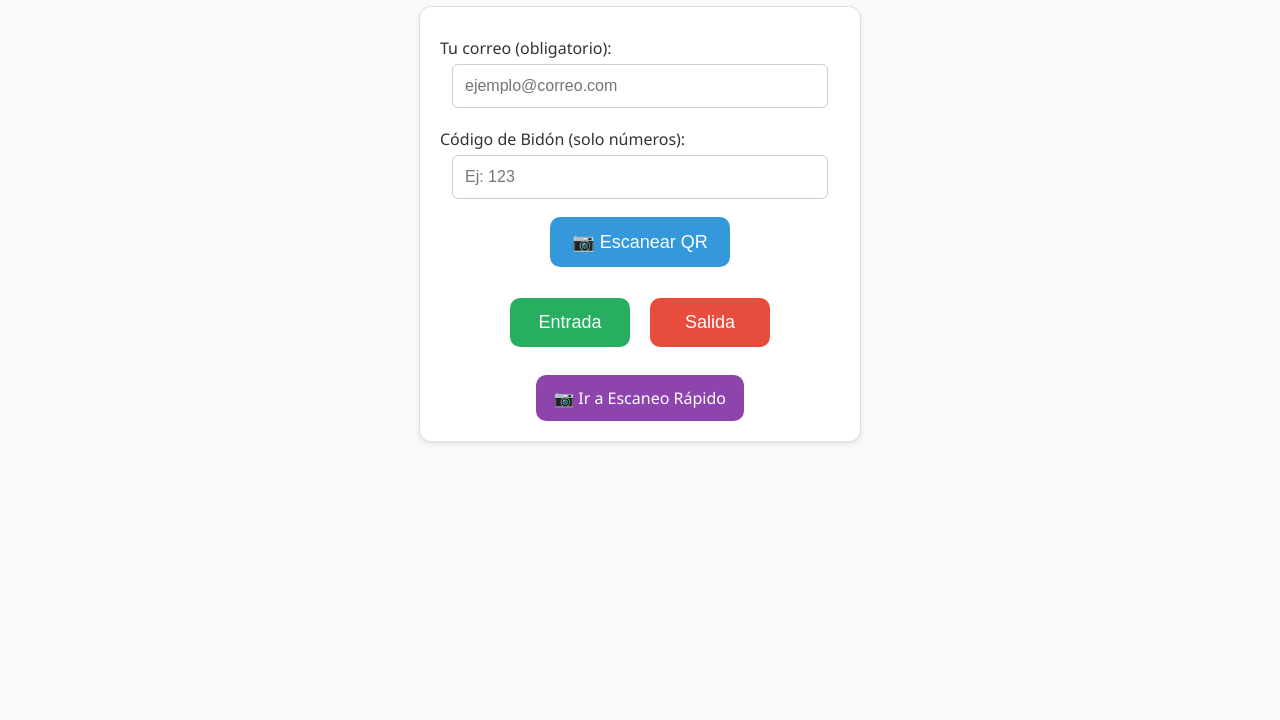
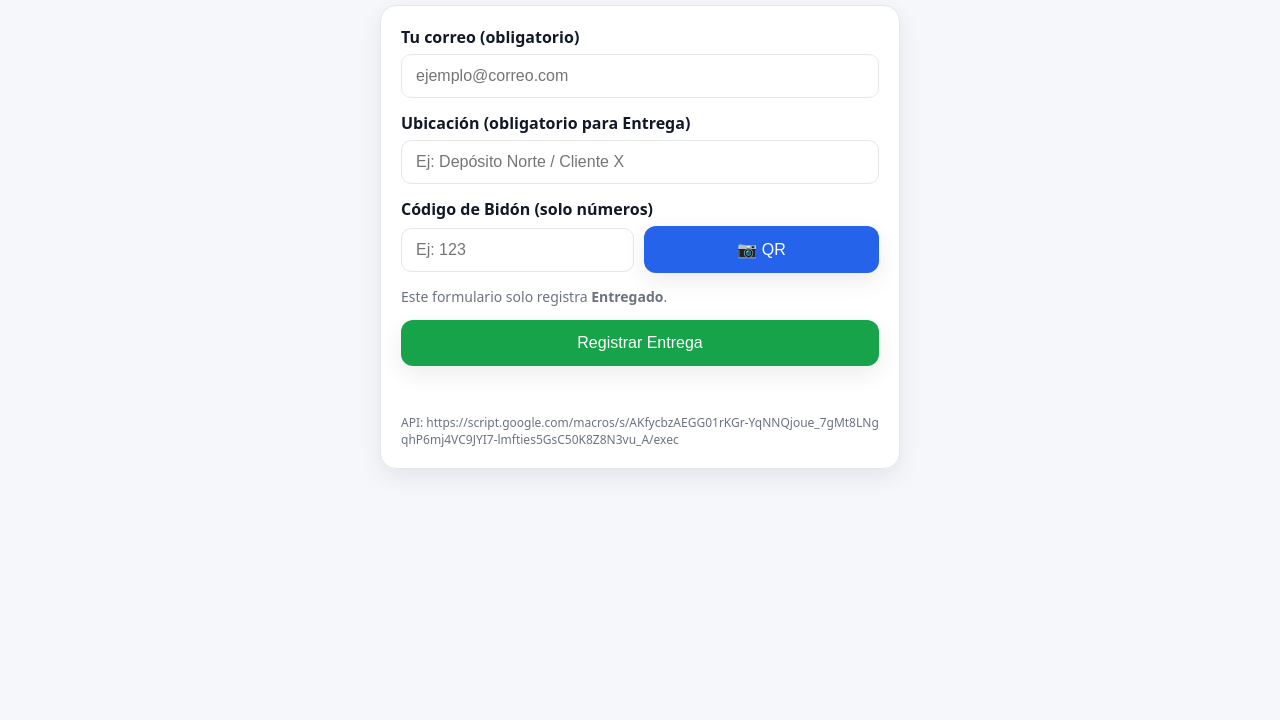
Before and after one commit to IgnacioMorard/controlTrazabilidad, a plain HTML site: page index.html in a window 1280 px wide. Shown: the part 80-800 px from the top of the page. Drawn offline with Linux system fonts and the light colour scheme.

Commit message:
Add files via upload

```diff
--- a/index.html
+++ b/index.html
@@ -1,183 +1,217 @@
 <!DOCTYPE html>
 <html lang="es">
 <head>
-  <meta charset="UTF-8">
-  <meta name="viewport" content="width=device-width, initial-scale=1.0">
-  <title>Control de Bidones</title>
+  <meta charset="UTF-8" />
+  <meta name="viewport" content="width=device-width, initial-scale=1.0" />
+  <title>Entrega de Bidón</title>
   <script src="https://unpkg.com/html5-qrcode" type="text/javascript"></script>
   <style>
-    body {
-      font-family: 'Segoe UI', Tahoma, Geneva, Verdana, sans-serif;
-      margin: 1em;
-      background: #f9fafb;
-      color: #333;
-      text-align: center;
+    :root{
+      --bg:#f6f7fb; --text:#1f2937; --primary:#1f6feb; --ok:#16a34a; --err:#e11d48;
+      --muted:#6b7280; --card:#ffffff; --border:#e5e7eb; --shadow:0 8px 24px rgba(0,0,0,.08);
+      --cancel:#9ca3af;
     }
-    h1 { color: #2c3e50; font-size: clamp(20px, 4vw, 32px); }
-    label { display: block; margin: 10px 0 5px; text-align: left; }
-    input {
-      padding: 12px;
-      width: 100%;
-      max-width: 350px;
-      border: 1px solid #ccc;
-      border-radius: 6px;
-      font-size: 16px;
-      margin-bottom: 10px;
-    }
-    button {
-      padding: 14px 22px;
-      border: none;
-      border-radius: 10px;
-      font-size: 18px;
-      cursor: pointer;
-      margin: 8px;
-      min-width: 120px;
-      color: white;
-    }
-    button:disabled {
-      opacity: 0.6;
-      cursor: not-allowed;
-    }
-    .btn-entrada { background-color: #27ae60; }
-    .btn-salida { background-color: #e74c3c; }
-    .btn-scan { background-color: #3498db; }
-    .nav-btn {
-      display:inline-block;
-      margin-top:20px;
-      padding:12px 18px;
-      background:#8e44ad;
-      color:#fff;
-      border-radius:10px;
-      text-decoration:none;
-      font-size:16px;
-    }
-    #formulario {
-      margin-top: 20px;
-      padding: 20px;
-      border: 1px solid #ddd;
-      border-radius: 12px;
-      background: white;
-      max-width: 400px;
-      margin-left: auto;
-      margin-right: auto;
-      box-shadow: 0 2px 5px rgba(0,0,0,0.1);
-    }
-    #qr-reader {
-      width: 100%;
-      max-width: 350px;
-      margin: 15px auto;
-    }
-    .error { color: #e74c3c; margin-top: 10px; }
-    .ok { color: #27ae60; margin-top: 10px; }
+    *{box-sizing:border-box}
+    body{margin:0;font-family:system-ui,-apple-system,"Segoe UI",Roboto,Ubuntu,"Helvetica Neue",Arial,"Apple Color Emoji","Segoe UI Emoji";background:var(--bg);color:var(--text)}
+    header{padding:16px;text-align:center;background:linear-gradient(90deg,#1f6feb,#5a79ef);color:#fff}
+    header h1{margin:0;font-size:clamp(18px,4vw,24px)}
+    main{max-width:520px;margin:20px auto;padding:20px;background:var(--card);border:1px solid var(--border);border-radius:16px;box-shadow:var(--shadow)}
+    .field{margin-bottom:14px}
+    label{display:block;margin-bottom:6px;font-weight:600;color:#111827}
+    input[type="email"],input[type="text"],input[type="number"]{width:100%;padding:12px 14px;border:1px solid var(--border);border-radius:10px;font-size:16px;outline:none}
+    input:focus{border-color:var(--primary)}
+    .row{display:flex;gap:10px;align-items:center}
+    .row>*{flex:1}
+    .btn{appearance:none;border:none;border-radius:12px;padding:14px 16px;font-size:16px;cursor:pointer;transition:transform .05s ease;color:#fff;box-shadow:var(--shadow)}
+    .btn:active{transform:scale(.98)}
+    .btn-scan{background:#2563eb;white-space:nowrap}
+    .btn-entrega{background:var(--ok);width:100%}
+    .muted{color:var(--muted);font-size:14px}
+    #qr-reader{display:none;width:100%;max-width:480px;margin:10px auto 0}
+    #mensaje{margin-top:12px;min-height:24px}
+    .ok{color:var(--ok)} .error{color:var(--err)}
+
+    /* Modal de confirmación */
+    .modal{position:fixed;inset:0;display:none;align-items:center;justify-content:center;background:rgba(0,0,0,.5);z-index:9999;padding:12px}
+    .modal-card{position:relative;background:#fff;width:100%;max-width:520px;border-radius:18px;padding:24px;box-shadow:var(--shadow);text-align:center;animation:pop .15s ease-out}
+    @keyframes pop{from{transform:scale(.98);opacity:.8}to{transform:scale(1);opacity:1}}
+    .modal-cancel{position:absolute;top:10px;right:10px;background:var(--cancel);border:none;color:#fff;border-radius:999px;padding:6px 10px;font-size:13px;cursor:pointer}
+    .mov-title{margin:0 0 6px 0;color:#111827;font-size:16px}
+    .bidon-giant{font-size:clamp(44px,12vw,72px);font-weight:800;letter-spacing:1px;color:#111827;margin:6px 0 2px}
+    .mov-sub{margin:0;color:var(--muted)}
+    .ubic-line{margin:8px 0 14px;color:#111827}
+    .confirm-btn{background:var(--ok);border:none;border-radius:12px;padding:14px 18px;font-size:18px;cursor:pointer;width:100%}
+
+    .foot{margin-top:10px;font-size:12px;color:#6b7280;word-break:break-all}
   </style>
 </head>
 <body>
-  <h1>🚰 Control de Bidones</h1>
+  <header><h1>Entrega de Bidón</h1></header>
 
-  <div id="formulario">
-    <label for="email">Tu correo (obligatorio):</label>
-    <input type="email" id="email" placeholder="ejemplo@correo.com">
+  <main>
+    <div class="field">
+      <label for="email">Tu correo (obligatorio)</label>
+      <input type="email" id="email" placeholder="ejemplo@correo.com" />
+    </div>
 
-    <label for="codigo">Código de Bidón (solo números):</label>
-    <input type="number" id="codigo" placeholder="Ej: 123">
+    <div class="field">
+      <label for="ubicacion">Ubicación (obligatorio para Entrega)</label>
+      <input type="text" id="ubicacion" placeholder="Ej: Depósito Norte / Cliente X" />
+    </div>
 
-    <button class="btn-scan" onclick="iniciarEscaneo()">📷 Escanear QR</button>
-    <div id="qr-reader" style="display:none;"></div>
+    <div class="field">
+      <label for="codigo">Código de Bidón (solo números)</label>
+      <div class="row">
+        <input type="number" id="codigo" placeholder="Ej: 123" />
+        <button class="btn btn-scan" onclick="iniciarEscaneo()">📷 QR</button>
+      </div>
+      <div id="qr-reader"></div>
+      <p class="muted">Este formulario solo registra <strong>Entregado</strong>.</p>
+    </div>
 
-    <div style="margin-top:15px;">
-      <button id="btnEntrada" class="btn-entrada" onclick="registrarMovimiento('Entrada')">Entrada</button>
-      <button id="btnSalida" class="btn-salida" onclick="registrarMovimiento('Salida')">Salida</button>
+    <div class="field">
+      <button class="btn btn-entrega" onclick="preConfirmar()">Registrar Entrega</button>
     </div>
 
     <div id="mensaje"></div>
 
-    <a href="scan.html" class="nav-btn">📷 Ir a Escaneo Rápido</a>
+    <div class="foot">
+      API: <span id="apiEcho"></span>
+    </div>
+  </main>
+
+  <!-- Modal de confirmación -->
+  <div id="modal" class="modal" role="dialog" aria-modal="true" aria-labelledby="confirm-title">
+    <div class="modal-card">
+      <button class="modal-cancel" id="cancelar">Cancelar</button>
+      <p id="confirm-title" class="mov-title">Vas a registrar:</p>
+      <div class="bidon-giant" id="giantBidon">#—</div>
+      <p class="mov-sub">Movimiento: <strong>Entregado</strong></p>
+      <p class="ubic-line" id="modalUbic"></p>
+      <button id="confirmar" class="confirm-btn">Aceptar</button>
+    </div>
   </div>
 
   <script>
-    const API_URL = "https://script.google.com/macros/s/AKfycbzAEGG01rKGr-YqNNQjoue_7gMt8LNgqhP6mj4VC9JYI7-lmfties5GsC50K8Z8N3vu_A/exec"; // ⚡ Pega tu WebApp /exec
+    // 🔧 PONÉ TU URL /exec ACÁ:
+    const API_URL = "https://script.google.com/macros/s/AKfycbzAEGG01rKGr-YqNNQjoue_7gMt8LNgqhP6mj4VC9JYI7-lmfties5GsC50K8Z8N3vu_A/exec";
 
-    // Recuperar email guardado
-    window.onload = () => {
+    // Utilidades
+    function isValidEmail(email){
+      // Regex simple y suficiente para validación básica
+      return /^[^\s@]+@[^\s@]+\.[^\s@]+$/.test(email);
+    }
+
+    // Echo para verificar rápidamente que se configuró la API
+    document.addEventListener("DOMContentLoaded", () => {
+      document.getElementById("apiEcho").textContent = API_URL;
       const savedEmail = localStorage.getItem("usuarioEmail");
-      if (savedEmail) {
-        document.getElementById("email").value = savedEmail;
-      }
-    };
+      if (savedEmail) document.getElementById("email").value = savedEmail;
+    });
 
     document.getElementById("email").addEventListener("change", () => {
       const email = document.getElementById("email").value.trim();
-      if (email) {
+      if (isValidEmail(email)) {
         localStorage.setItem("usuarioEmail", email);
       }
     });
 
     let html5QrCode = null;
-    function iniciarEscaneo() {
+    async function iniciarEscaneo() {
       const qrReader = document.getElementById("qr-reader");
       qrReader.style.display = "block";
-
-      if (!html5QrCode) {
-        html5QrCode = new Html5Qrcode("qr-reader");
-      }
-
-      html5QrCode.start(
+      try {
+        if (!html5QrCode) html5QrCode = new Html5Qrcode("qr-reader");
+        await html5QrCode.start(
           { facingMode: "environment" },
           { fps: 10, qrbox: 250 },
           (decodedText) => {
             if (/^\d+$/.test(decodedText)) {
               document.getElementById("codigo").value = decodedText;
+              abrirConfirmacion();
             } else {
               alert("⚠️ El QR no contiene un número válido de bidón.");
             }
-          html5QrCode.stop().then(() => {
-            qrReader.style.display = "none";
-          });
+            html5QrCode.stop().then(() => { qrReader.style.display = "none"; });
           },
           (err) => console.log("Escaneo fallido:", err)
-      ).catch(err => {
+        );
+      } catch (err) {
         console.error("Error al iniciar cámara:", err);
         qrReader.innerHTML = "<p class='error'>⚠️ No se pudo acceder a la cámara</p>";
-      });
+      }
     }
 
-    function toggleButtons(disabled) {
-      document.getElementById("btnEntrada").disabled = disabled;
-      document.getElementById("btnSalida").disabled = disabled;
+    function preConfirmar(){
+      abrirConfirmacion();
     }
 
-    async function registrarMovimiento(operacion) {
+    function abrirConfirmacion(){
       const email = document.getElementById("email").value.trim();
       const codigo = document.getElementById("codigo").value.trim();
+      const ubic = document.getElementById("ubicacion").value.trim();
       const msgDiv = document.getElementById("mensaje");
       msgDiv.innerHTML = "";
 
-      if (!email || !codigo) {
-        msgDiv.innerHTML = "<p class='error'>⚠️ Debes ingresar tu correo y el código del bidón.</p>";
-        return;
+      if (!email || !isValidEmail(email)) {
+        msgDiv.innerHTML = "<p class='error'>⚠️ Ingresá un correo válido.</p>"; return;
+      }
+      if (!codigo || !/^\d+$/.test(codigo)) {
+        msgDiv.innerHTML = "<p class='error'>⚠️ Ingresá un código numérico de bidón.</p>"; return;
+      }
+      if (!ubic) {
+        msgDiv.innerHTML = "<p class='error'>⚠️ La ubicación es obligatoria para Entrega.</p>"; return;
       }
 
       localStorage.setItem("usuarioEmail", email);
-      toggleButtons(true);
+
+      document.getElementById("giantBidon").textContent = `#${codigo}`;
+      document.getElementById("modalUbic").textContent = `Ubicación: ${ubic}`;
+      const modal = document.getElementById("modal");
+      modal.style.display = "flex";
+      if (navigator.vibrate) navigator.vibrate(80);
+
+      const btn = document.getElementById("confirmar");
+      btn.onclick = () => confirmarEntrega(email, codigo, ubic);
+    }
+
+    document.getElementById("cancelar").addEventListener("click", () => {
+      document.getElementById("modal").style.display = "none";
+    });
+    document.getElementById("modal").addEventListener("click", (e) => {
+      if (e.target.id === "modal") document.getElementById("modal").style.display = "none";
+    });
+
+    async function confirmarEntrega(email, codigo, ubicacion){
+      const msgDiv = document.getElementById("mensaje");
+      msgDiv.innerHTML = "";
+      document.getElementById("modal").style.display = "none";
 
       try {
         const resp = await fetch(API_URL, {
           method: "POST",
-          body: JSON.stringify({ id_bidon: codigo, tipo_movimiento: operacion, usuario: email })
+          headers: {"Content-Type":"application/json"},
+          body: JSON.stringify({
+            id_bidon: codigo,
+            tipo_movimiento: "Entregado",
+            usuario: email,
+            ubicacion: ubicacion
+          })
         });
-
         const result = await resp.json();
-
+        if (result.status === "duplicate") {
+          msgDiv.innerHTML = `<p class="error">❌ ${result.message} (Último: ${result.last_mov} — ${result.last_ts})</p>`;
+          return;
+        }
         if (result.ok) {
           msgDiv.innerHTML = `<p class="ok">✅ ${result.message}</p>`;
           document.getElementById("codigo").value = "";
         } else {
-          msgDiv.innerHTML = `<p class="error">❌ ${result.error}</p>`;
+          msgDiv.innerHTML = `<p class="error">❌ ${result.error || "Ocurrió un error"}.</p>`;
         }
       } catch (e) {
+        console.error(e);
         msgDiv.innerHTML = "<p class='error'>⚠️ Error al conectar con el servidor.</p>";
-      } finally {
-        toggleButtons(false);
       }
     }
   </script>
```
Lines whose indentation alone changed are shown as unchanged.
